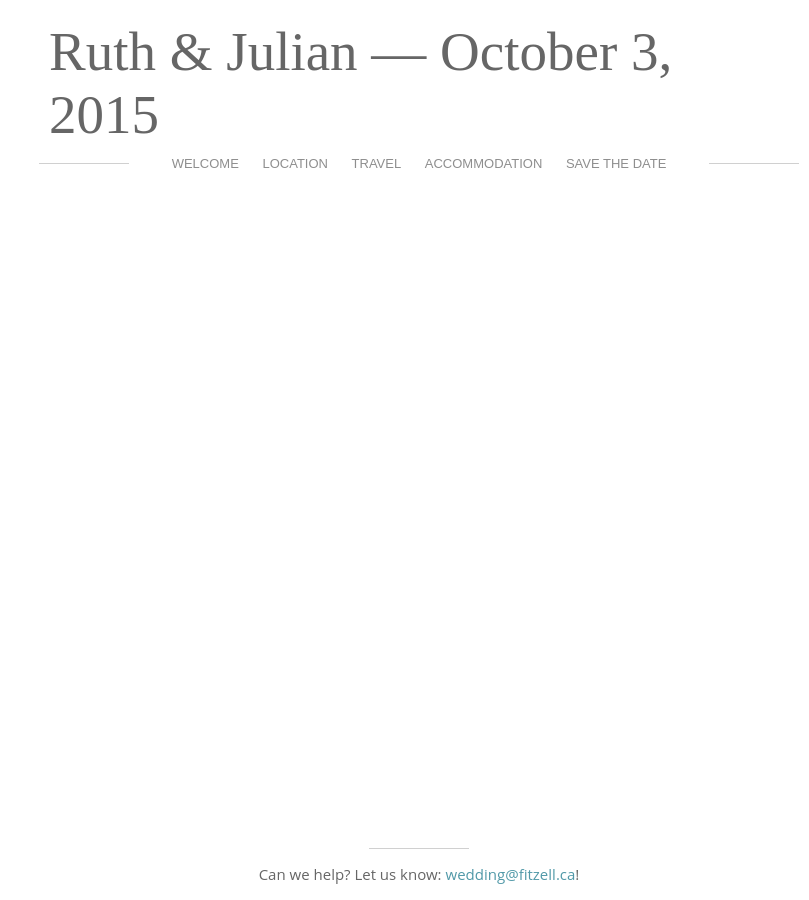
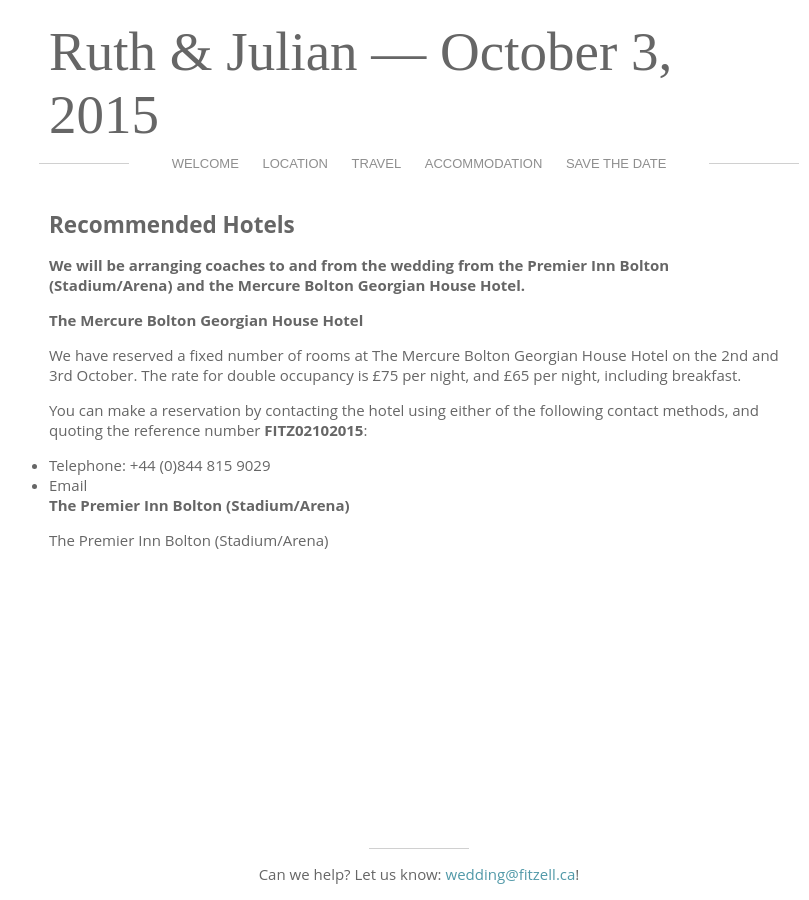
Before and after one commit to jfitzell/weddingsite, a Jekyll site: the page built from accommodation.md, in a window 1280 px wide. Shown: the whole page, without its empty margins (221-1030 px from the left). Built offline with Jekyll 4.4.1, drawn with Linux system fonts in a browser that asks for light colours; some web fonts are replaced.

Commit message:
Started updating content

```diff
--- a/accommodation.md
+++ b/accommodation.md
@@ -2,3 +2,20 @@
 title: Accommodation
 layout: default
 ---
+
+## Recommended Hotels
+
+**We will be arranging coaches to and from the wedding from the Premier Inn Bolton (Stadium/Arena) and the Mercure Bolton Georgian House Hotel.**
+
+####**The Mercure Bolton Georgian House Hotel**
+
+We have reserved a fixed number of rooms at The Mercure Bolton Georgian House Hotel on the 2nd and 3rd October. The rate for double occupancy is £75 per night, and £65 per night, including breakfast.
+
+You can make a reservation by contacting the hotel using either of the following contact methods, and quoting the reference number **FITZ02102015**:
+
+* Telephone: +44 (0)844 815 9029
+* Email
+
+####**The Premier Inn Bolton (Stadium/Arena)**
+
+The Premier Inn Bolton (Stadium/Arena)
```
